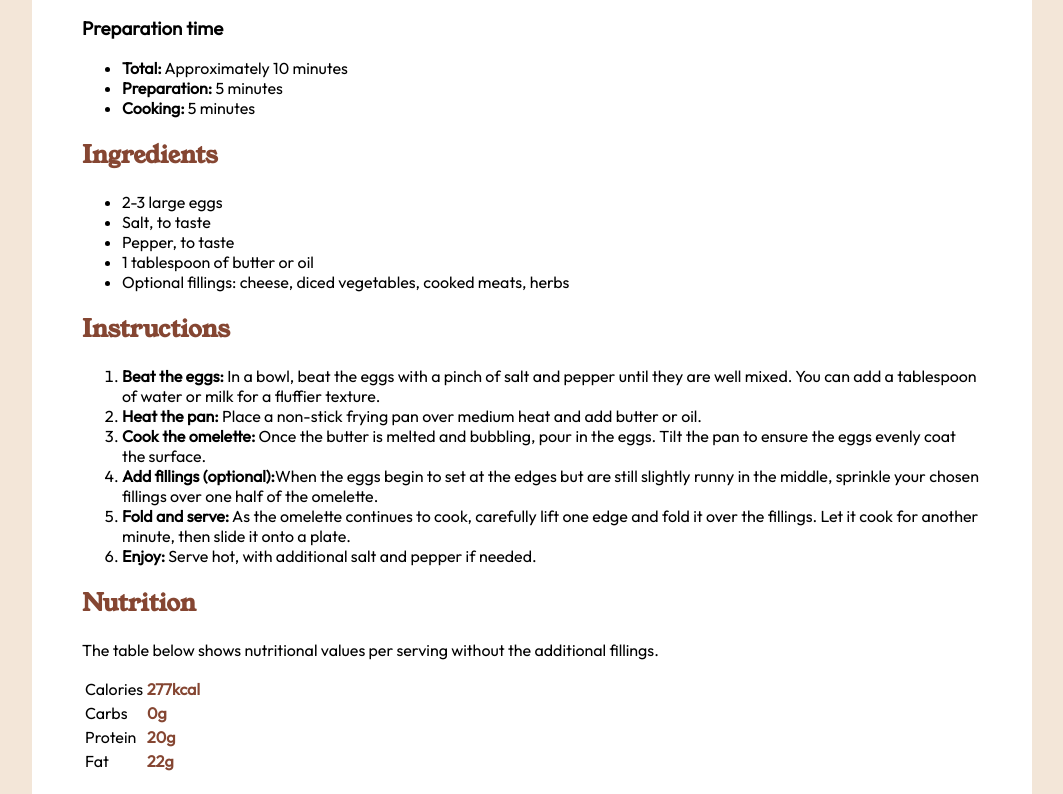
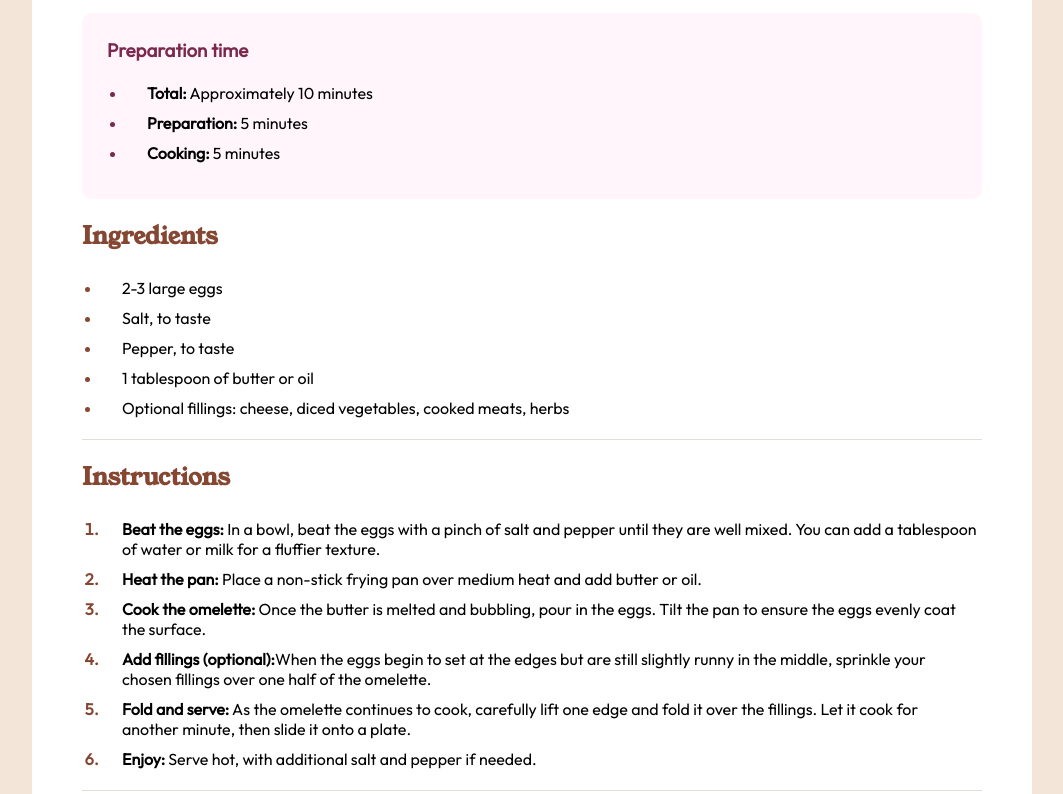
Before and after one commit to andrewras58/Recipe-Page, a plain HTML site: page index.html in a window 1280 px wide. Shown: the part 741-1535 px from the top of the page, without its empty margins (108-1171 px from the left). Drawn offline with Linux system fonts and the light colour scheme.

Commit message:
move to new system

```diff
--- a/index.html
+++ b/index.html
@@ -54,19 +54,19 @@
 
             <table>
                 <tr>
-                    <td>Calories</td>
+                    <td class="tableLabel">Calories</td>
                     <td class="tableValue">277kcal</td>
                 </tr>
                 <tr>
-                    <td>Carbs</td>
+                    <td class="tableLabel">Carbs</td>
                     <td class="tableValue">0g</td>
                 </tr>
                 <tr>
-                    <td>Protein</td>
+                    <td class="tableLabel">Protein</td>
                     <td class="tableValue">20g</td>
                 </tr>
                 <tr>
-                    <td>Fat</td>
+                    <td class="tableLabel">Fat</td>
                     <td class="tableValue">22g</td>
                 </tr>
             </table>
--- a/style.css
+++ b/style.css
@@ -27,7 +27,7 @@ h3, p, li, td{
     font-family: 'Outfit', sans-serif;
 }
 
-p, li{
+p, li, td{
     font-size: 16px;
 }
 
@@ -59,3 +59,80 @@ h2, .tableValue{
     font-size: 48px;
     font-family: 'Young Serif', sans-serif;
 }
+
+.prepTime{
+    background-color: var(--roseWhite);
+    padding: 25px;
+    padding-bottom: 15px;
+    border-radius: 10px;
+}
+
+.prepTime h3{
+    color: var(--darkRaspberry);
+    margin: 0px;
+}
+
+.prepTime li::marker{
+    color: var(--darkRaspberry);
+}
+
+.prepTime li{
+    padding: 5px;
+    padding-left: 20px;
+}
+
+.prepTime ul{
+    padding-left: 20px;
+}
+
+.ingredients{
+    border-bottom: solid 1px hsl(30, 18%, 87%);
+}
+
+.ingredients li::marker{
+    color: var(--nutmeg);
+}
+
+.ingredients ul{
+    padding-left: 20px;
+}
+
+.ingredients li{
+    padding: 5px;
+    padding-left: 20px;
+}
+
+.instructions{
+    border-bottom: solid 1px hsl(30, 18%, 87%);
+}
+
+.instructions li{
+    padding: 5px;
+    padding-left: 20px;
+}
+
+.instructions ol{
+    padding-left: 20px;
+}
+
+.instructions li::marker{
+    color: var(--nutmeg);
+    font-weight: 700;
+}
+
+.nutrition table{
+    width: 100%;
+    border-collapse: collapse;
+}
+
+.nutrition tr{
+    border-bottom: solid 1px hsl(30, 18%, 87%);
+}
+
+.nutrition tr:last-child{
+    border: none;
+}
+
+.nutrition td{
+
+}
```
